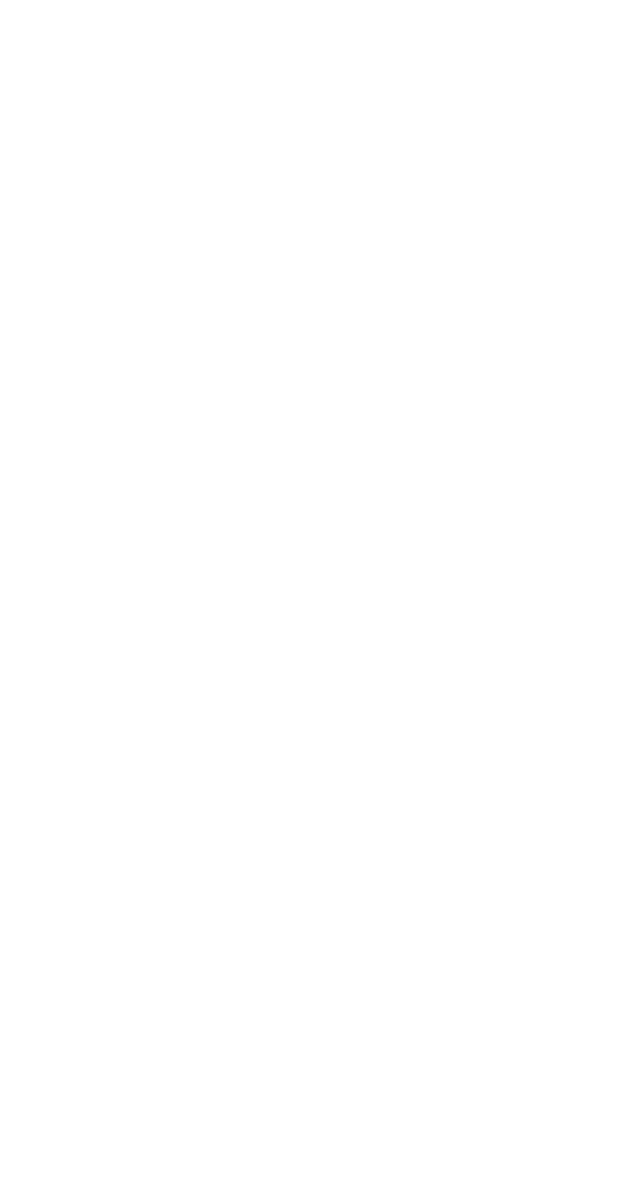
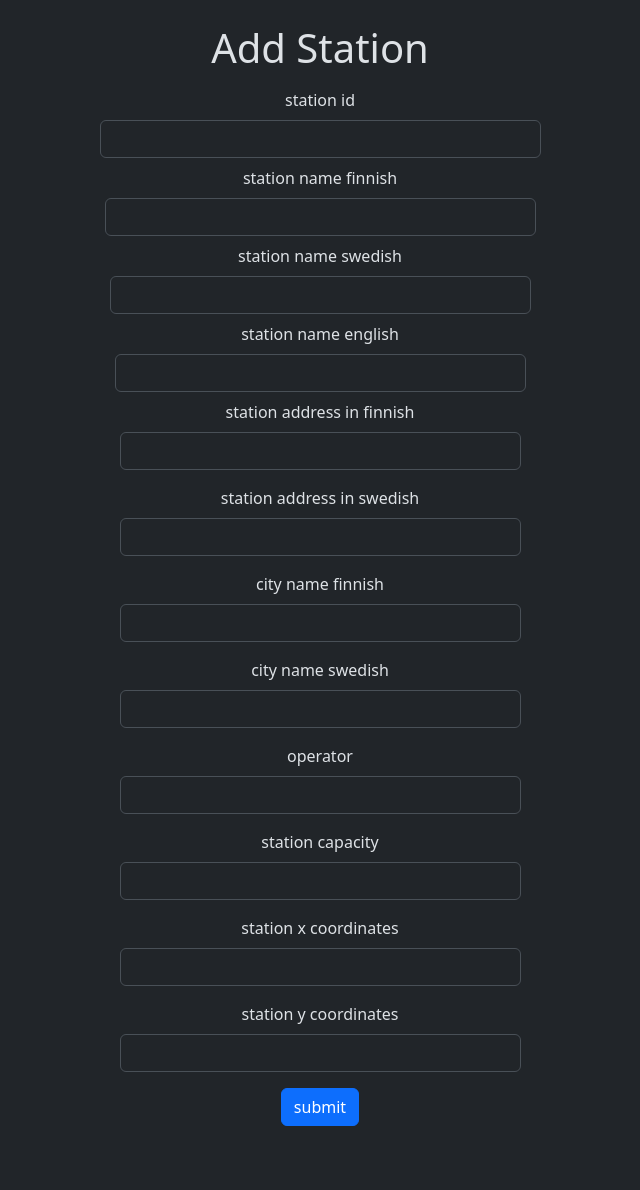
Before and after one commit to PlayJeri/dev-academy-2023-exercise, a Flask app: page /addStation in a window 1280 px wide. Before the commit the part shown is empty. Shown: the whole page, without its empty margins (320-960 px from the left). Before the commit the page ends 800 px from the top, so only its background shows below. Run offline with Flask 3, Linux system fonts and the light colour scheme; the visitor is signed in with stand-in values (Sample User, id 1).

Commit message:
add station endpoint and logic added

```diff
--- a/bike_app/admin_routes.py
+++ b/bike_app/admin_routes.py
@@ -1,7 +1,7 @@
 from flask import Flask, Blueprint, render_template, flash, redirect, url_for
 from flask_login import login_user, logout_user, login_required
 from .extensions import db
-from .models import Users
+from .models import Users, Stations
 from .forms import LoginForm, CreateStationForm
 from werkzeug.security import check_password_hash
 
@@ -40,6 +40,23 @@ def admin():
 def add_station():
 
     form = CreateStationForm()
+    if form.validate_on_submit():
+        new_station = Stations(
+            station_id = form.station_id.data,
+            station_name_finnish = form.station_name_finnish.data,
+            station_name_swedish = form.station_name_swedish.data,
+            station_name_english = form.station_name_english.data,
+            address_finnish = form.address_finnish.data,
+            address_swedish = form.address_swedish.data,
+            city_finnish = form.city_finnish.data,
+            city_swedish = form.city_swedish.data,
+            operator = form.operator.data,
+            capacity = form.capacity.data,
+            x_coordinate = form.x_coordinate.data,
+            y_coordinate = form.y_coordinate.data
+        )
+        db.session.add(new_station)
+        db.session.commit()
 
 
     return render_template('addStation.html', form=form)
--- a/bike_app/forms.py
+++ b/bike_app/forms.py
@@ -10,15 +10,16 @@ class LoginForm(FlaskForm):
 
 
 class CreateStationForm(FlaskForm):
-    station_id = IntegerField('station id')
-    station_name_finnish = StringField('station name finnish')
+    station_id = IntegerField('station id', validators=[DataRequired()])
+    station_name_finnish = StringField('station name finnish', validators=[DataRequired()])
     station_name_swedish = StringField('station name swedish')
     station_name_english = StringField('station name english')
-    address_finnish = StringField('station address in finnish')
+    address_finnish = StringField('station address in finnish', validators=[DataRequired()])
     address_swedish = StringField('station address in swedish')
-    city_finnish = StringField('city name finnish')
+    city_finnish = StringField('city name finnish', validators=[DataRequired()])
     city_swedish = StringField('city name swedish')
     operator = StringField('operator')
     capacity = IntegerField('station capacity')
-    x_coordinate = FloatField('station x coordinates')
-    y_coordinate = FloatField('station y coordinates')
+    x_coordinate = FloatField('station x coordinates', validators=[DataRequired()])
+    y_coordinate = FloatField('station y coordinates', validators=[DataRequired()])
+    submit = SubmitField('submit')
--- a/bike_app/models.py
+++ b/bike_app/models.py
@@ -15,7 +15,7 @@ class Rides(db.Model):
 
 class Stations(db.Model):
     id = db.Column(db.Integer, primary_key=True)
-    station_id = db.Column(db.Integer)
+    station_id = db.Column(db.Integer, unique=True)
     station_name_finnish = db.Column(db.String)
     station_name_swedish = db.Column(db.String)
     station_name_english = db.Column(db.String)
--- a/bike_app/templates/addStation.html
+++ b/bike_app/templates/addStation.html
@@ -0,0 +1,90 @@
+{% extends 'base.html' %}
+
+{% block title %}Add Station{% endblock %}
+
+{% block content %}
+<div class="container">
+    <form method="POST">
+        <div class="container py-4 text-center">
+            <div class="row justify-content-center">
+                <h1 class="text-al">Add Station</h1>
+            </div>
+            <div class="row py-2 justify-content-center">
+                <div class="col-5">
+                    {{ form.hidden_tag() }}
+                    {{ form.station_id.label(class="form-label") }}
+                    {{ form.station_id(class="form-control") }}
+                </div>
+                <div class="row py-2 justify-content-center">
+                    <div class="col-5">
+                        {{ form.hidden_tag() }}
+                        {{ form.station_name_finnish.label(class="form-label") }}
+                        {{ form.station_name_finnish(class="form-control") }}
+                    </div>
+                    <div class="row py-2 justify-content-center">
+                        <div class="col-5">
+                            {{ form.station_name_swedish.label(class="form-label") }}
+                            {{ form.station_name_swedish(class="form-control") }}
+                        </div>
+                        <div class="row py-2 justify-content-center">
+                            <div class="col-5">
+                                {{ form.station_name_english.label(class="form-label") }}
+                                {{ form.station_name_english(class="form-control") }}
+                            </div>
+                            <div class="row py-2 justify-content-center">
+                                <div class="col-5">
+                                    {{ form.address_finnish.label(class="form-label") }}
+                                    {{ form.address_finnish(class="form-control") }}
+                                </div>
+                            </div>
+                            <div class="row py-2 justify-content-center">
+                                <div class="col-5">
+                                    {{ form.address_swedish.label(class="form-label") }}
+                                    {{ form.address_swedish(class="form-control") }}
+                                </div>
+                            </div>
+                            <div class="row py-2 justify-content-center">
+                                <div class="col-5">
+                                    {{ form.city_finnish.label(class="form-label") }}
+                                    {{ form.city_finnish(class="form-control") }}
+                                </div>
+                            </div>
+                            <div class="row py-2 justify-content-center">
+                                <div class="col-5">
+                                    {{ form.city_swedish.label(class="form-label") }}
+                                    {{ form.city_swedish(class="form-control") }}
+                                </div>
+                            </div>
+                            <div class="row py-2 justify-content-center">
+                                <div class="col-5">
+                                    {{ form.operator.label(class="form-label") }}
+                                    {{ form.operator(class="form-control") }}
+                                </div>
+                            </div>
+                            <div class="row py-2 justify-content-center">
+                                <div class="col-5">
+                                    {{ form.capacity.label(class="form-label") }}
+                                    {{ form.capacity(class="form-control") }}
+                                </div>
+                            </div>
+                            <div class="row py-2 justify-content-center">
+                                <div class="col-5">
+                                    {{ form.x_coordinate.label(class="form-label") }}
+                                    {{ form.x_coordinate(class="form-control") }}
+                                </div>
+                            </div>
+                            <div class="row py-2 justify-content-center">
+                                <div class="col-5">
+                                    {{ form.y_coordinate.label(class="form-label") }}
+                                    {{ form.y_coordinate(class="form-control") }}
+                                </div>
+                            </div>
+                            <div class="row py-2 justify-content-center">
+                                <div class="col-5">
+                                    {{ form.submit(class="btn btn-primary") }}
+                                </div>
+                            </div>
+                        </div>
+                    </form>
+                </div>
+                    {% endblock %}
--- a/bike_app/templates/admin.html
+++ b/bike_app/templates/admin.html
@@ -5,5 +5,5 @@
 {% block content %}
     <h1>Admin page</h1>
 
-    <a>Add new station</a>
+    <a href="{{ url_for('auth.add_station') }}">Add new station</a>
 {% endblock %}
```
